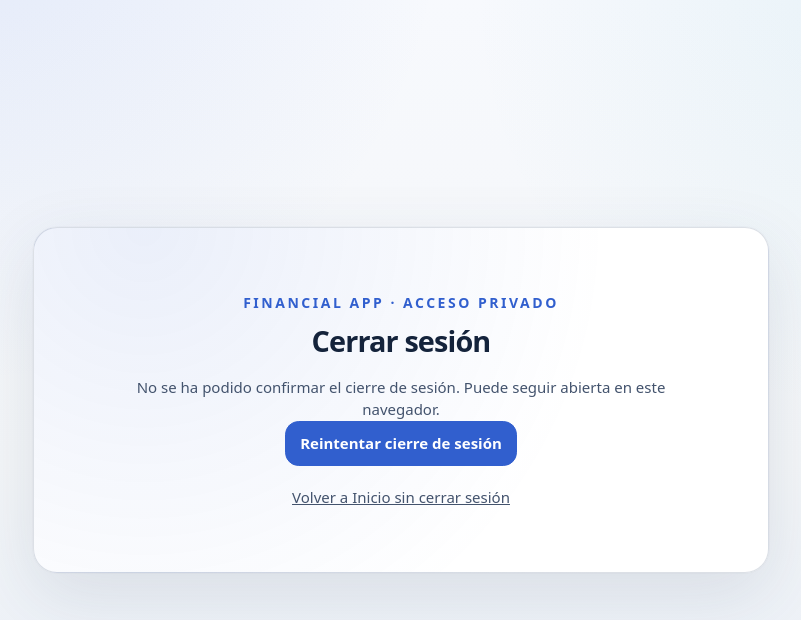
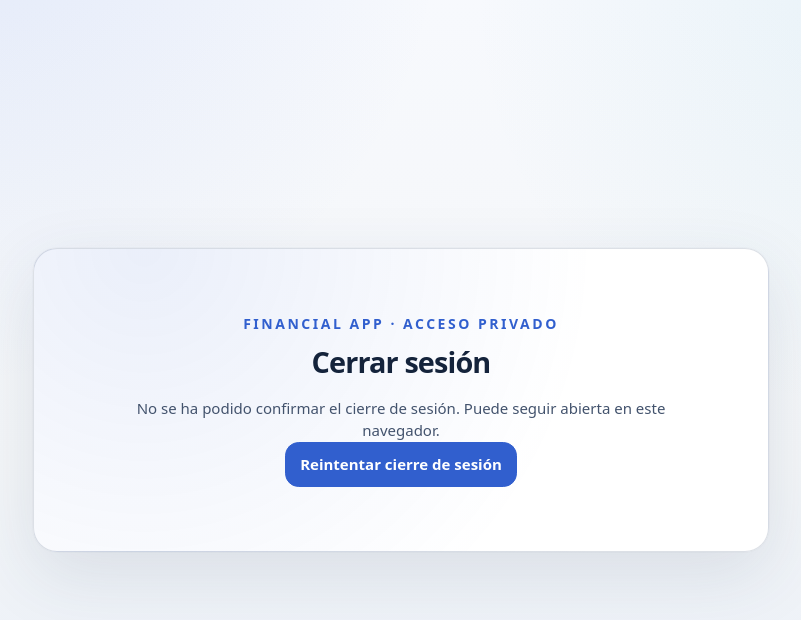
Before and after one commit to massmedi-cpu/Finanzas-3.0, a Next.js app: page /logout in a window 1280 px wide. Shown: the top 620 px of the page, without its empty margins (239-1040 px from the left). Built offline with nearby package versions, Linux system fonts and the light colour scheme; no server answers.

Commit message:
fix(auth): comply with ART-009 global navigation guard on logout route [REC-AUTH-LOGOUT-290]

```diff
--- a/app/logout/page.tsx
+++ b/app/logout/page.tsx
@@ -1,6 +1,5 @@
 "use client";
 
-import Link from "next/link";
 import { useCallback, useEffect, useRef, useState } from "react";
 
 export default function LogoutPage() {
@@ -39,7 +38,6 @@ export default function LogoutPage() {
             <button type="button" className="primary-button" onClick={() => void signOut()}>
               Reintentar cierre de sesión
             </button>
-            <p><Link href="/" prefetch={false}>Volver a Inicio sin cerrar sesión</Link></p>
           </>
         ) : (
           <p role="status" aria-live="polite">Cerrando la sesión de este navegador…</p>
```
